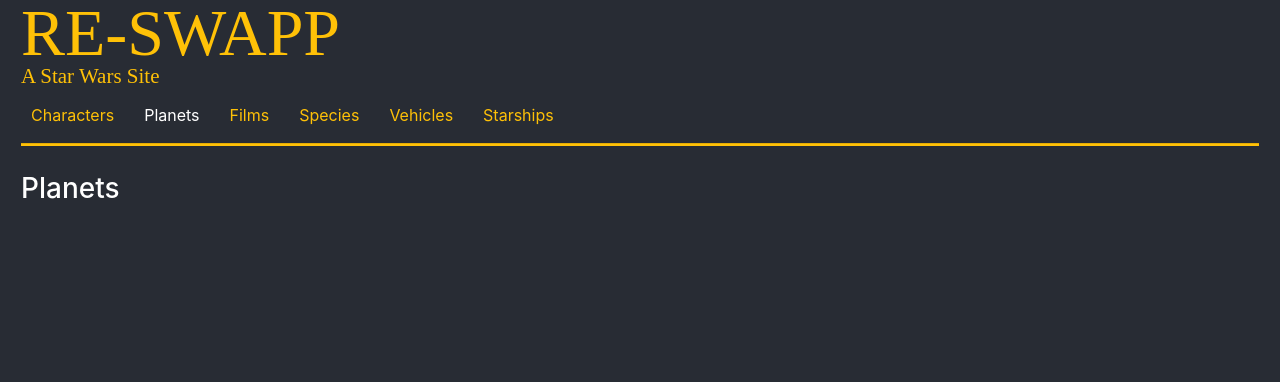
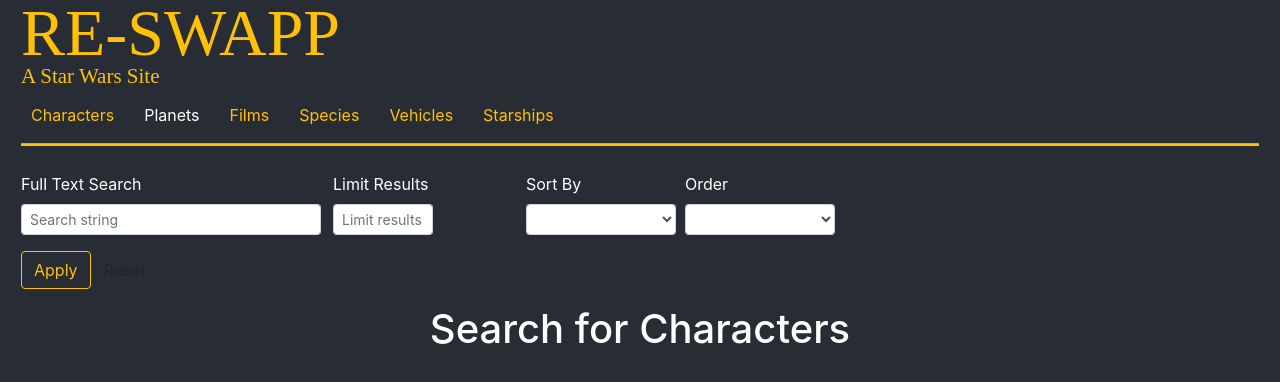
Before and after one commit to buzznode/react-swapp, a React (Create React App) app: page /planets in a window 1280 px wide. Shown: the top 382 px of the page. Built offline with nearby package versions, Linux system fonts and the light colour scheme.

Commit message:
Add Planets.js and fix Reset button issue;

```diff
--- a/src/components/Characters.js
+++ b/src/components/Characters.js
@@ -1,7 +1,7 @@
 import React, { useState, useEffect } from 'react';
 import Card from 'react-bootstrap/Card';
 import Form from 'react-bootstrap/Form';
-import { Col, Row } from 'react-bootstrap';
+import { ButtonToolbar, Col, Row } from 'react-bootstrap';
 import Button from 'react-bootstrap/Button';
 
 import SWAPI from '../api/SWAPI';
@@ -9,7 +9,7 @@
 function Characters() {
   const [query, setQuery] = useState('');
   const [search, setSearch] = useState('');
-  const [validated, setValidated] = useState(false);
+  // const [validated, setValidated] = useState(false);
   const [result, loading] = useAsyncHook(query);
 
   const params = new URLSearchParams();
@@ -38,7 +38,7 @@
       setQuery(search);
     }
 
-    setValidated(true);
+    // setValidated(true);
   }
 
   function updateParams() {
@@ -132,8 +132,10 @@
               />
               <Form.Control.Feedback tpe="invalid">Type something, loser</Form.Control.Feedback>
               <div className="vspacer1" />
-              <Button type="submit" variant="outline-warning">Apply</Button>
-              <Button type="button" onClick={handleReset} variant="outine-warning">Reset</Button>
+              <ButtonToolbar>
+                <Button type="submit" variant="outline-warning">Apply</Button>
+                <Button type="button" onClick={handleReset} variant="outline-warning">Reset</Button>
+              </ButtonToolbar>
             </Form.Group>
           </Col>
           <Col sm={2}>
--- a/src/components/Planets.js
+++ b/src/components/Planets.js
@@ -1,9 +1,223 @@
-import React from 'react';
+import React, { useState, useEffect } from 'react';
+import Card from 'react-bootstrap/Card';
+import Form from 'react-bootstrap/Form';
+import { Col, Row } from 'react-bootstrap';
+import Button from 'react-bootstrap/Button';
 
-const Planets = () => {
+import SWAPI from '../api/SWAPI';
+
+function Planets() {
+  const [query, setQuery] = useState('');
+  const [search, setSearch] = useState('');
+  const [validated, setValidated] = useState(false);
+  const [result, loading] = useAsyncHook(query);
+
+  const params = new URLSearchParams();
+
+  function handleReset(e) {
+    document.getElementById('txtSearch').value = '';
+    document.getElementById('txtLimit').value = '';
+    document.getElementById('ddlSortBy').value = '';
+    document.getElementById('ddlOrder').value = '';
+  }
+
+  function handleSubmit(e) {
+    const form = e.currentTarget;
+
+    if (form.checkValidity() === false) {
+      e.preventDefault();
+      e.stopPropagation();
+    }
+
+    if (form[0].validity.valid) {
+      e.preventDefault();
+
+      // set query to whatever search is. This will in turn be passed
+      // into useAsyncHook as "query" which will be consumed internally
+      // as params.
+      setQuery(search);
+    }
+
+    setValidated(true);
+  }
+
+  function updateParams() {
+    const ss = document.getElementById('txtSearch');
+    const lq = document.getElementById('txtLimit');
+    const sb = document.getElementById('ddlSortBy');
+    const or = document.getElementById('ddlOrder');
+    let v = '';
+
+    // if the search string is 'all', convert to empty string otherwise use value
+    v = ss.value && ss.value.toLowerCase() === 'all' ? '' : ss.value ? ss.value : '';
+    params.delete('q');
+    params.append('q', v);
+
+    // if limit quantity is provided use it
+    v = lq.value ? lq.value : 0;
+    params.delete('_limit');
+
+    if (v > 0) {
+      params.append('_limit', v);
+    }
+
+    // if sort by provided and not default, use it
+    v = sb.value && sb.value !== 'Select...' ? sb.value : '';
+    params.delete('_sort');
+
+    if (v) {
+      v = v.toLowerCase();
+      v = v.replace(' ', '_');
+      params.append('_sort', v);
+
+      // if sort by provided and order is provided and not
+      // 'Select...', use it otherwise default to 'asc'
+      v = or.value && or.value !== 'Select...' ? or.value : 'asc';
+      v = v === 'Descending' ? 'desc' : 'asc';
+      params.delete('_order');
+      params.append('_order', v);
+    }
+
+    /*
+    _sort=column&_order=asc
+    _sort=colA,colB&_order=desc,asc
+    _start=20&end=30  start is inclusive; end is exclusive
+    */
+   console.log(`params: ${params}`);
+    setSearch(params);
+  }
+
+  function useAsyncHook(params) {
+    const [result, setResult] = useState([]);
+    const [loading, setLoading] = useState(false);
+
+    useEffect(() => {
+      async function fetchCharacterList() {
+        try {
+          setLoading(true);
+          const response = await SWAPI.get('/people', {
+            params
+          });
+
+          setResult(response.data);
+        }
+        catch (e) {
+          setLoading(null);
+          console.log(`Axios request failed: ${e}`);
+        }
+      }
+
+      if (params !== '') {
+        fetchCharacterList();
+      }
+    }, [params]);
+
+    return [result, loading];
+  }
+
   return (
     <div className="content">
-      <h3>Planets</h3>
+      <Form onSubmit={handleSubmit}>
+        <Form.Row>
+          <Col sm={3}>
+            <Form.Group>
+              <Form.Label>Full Text Search</Form.Label>
+              <Form.Control
+                id="txtSearch"
+                type="text"
+                size="sm"
+                style={{ width: "300px" }}
+                placeholder="Search string"
+                onChange={updateParams}
+              />
+              <Form.Control.Feedback tpe="invalid">Type something, loser</Form.Control.Feedback>
+              <div className="vspacer1" />
+              <Button type="submit" variant="outline-warning">Apply</Button>
+              <Button type="button" onClick={handleReset} variant="outine-warning">Reset</Button>
+            </Form.Group>
+          </Col>
+          <Col sm={2}>
+            <Form.Group>
+              <Form.Label>Limit Results</Form.Label>
+              <Form.Control
+                id="txtLimit"
+                type="text"
+                size="sm"
+                style={{ width: "100px" }}
+                placeholder="Limit results"
+                onChange={updateParams}
+              />
+            </Form.Group>
+          </Col>
+          <Col sm={3}>
+            <Row>
+              <Form.Group>
+                <Form.Label>Sort By</Form.Label>
+                <Form.Control
+                  as="select"
+                  id="ddlSortBy"
+                  size="sm"
+                  style={{ width: "150px" }}
+                  onChange={updateParams}
+                >
+                  <option></option>
+                  <option>Birth Year</option>
+                  <option>Eye Color</option>
+                  <option>Hair Color</option>
+                  <option>Height</option>
+                  <option>Mass</option>
+                  <option>Name</option>
+                  <option>Skin Color</option>
+                </Form.Control>
+              </Form.Group>
+              &nbsp;&nbsp;
+              <Form.Group>
+                <Form.Label>Order</Form.Label>
+                <Form.Control
+                  as="select"
+                  id="ddlOrder"
+                  size="sm"
+                  style={{ width: "150px" }}
+                  onChange={updateParams}
+                >
+                  <option></option>
+                  <option>Ascending</option>
+                  <option>Descending</option>
+                </Form.Control>
+              </Form.Group>
+            </Row>
+          </Col>
+        </Form.Row>
+      </Form>
+
+      <div className="cards-container">
+        {
+          loading === false ? (
+            <h1>Search for Characters</h1>
+          ) : loading === null ? (
+            <h1>No Characters Found</h1>
+          ) : (
+            result.map((item, index) => {
+              return (
+                <Card border="warning" className="item" key={index}>
+                  <Card.Header>{item.name}</Card.Header>
+                  <Card.Body>
+                    <Card.Text>
+                      <span><b><u>Statistics</u></b></span><br />
+                      <span><b>Height:</b>&nbsp;&nbsp;{item.height}</span><br/>
+                      <span><b>Mass:</b>&nbsp;&nbsp;{item.mass}</span><br/>
+                      <span><b>Birth Year:</b>&nbsp;&nbsp;{item.birth_year}</span><br/>
+                      <span><b>Hair Color:</b>&nbsp;&nbsp;{item.hair_color}</span><br/>
+                      <span><b>Skin Color:</b>&nbsp;&nbsp;{item.skin_color}</span><br/>
+                      <span><b>Eye Color:</b>&nbsp;&nbsp;{item.eye_color}</span><br/>
+                    </Card.Text>
+                  </Card.Body>
+                </Card>
+              );
+            })
+          )
+        }
+      </div>
     </div>
   );
 }
```
